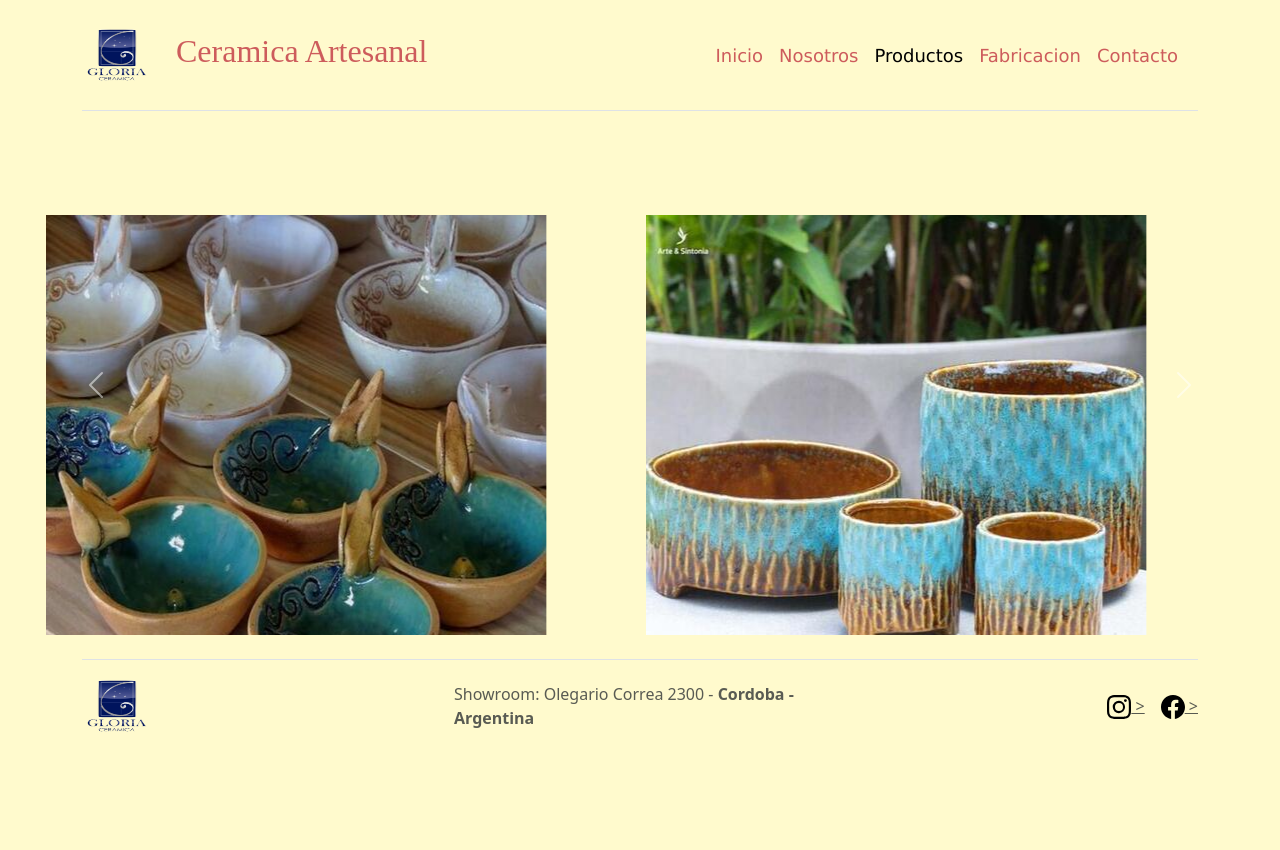
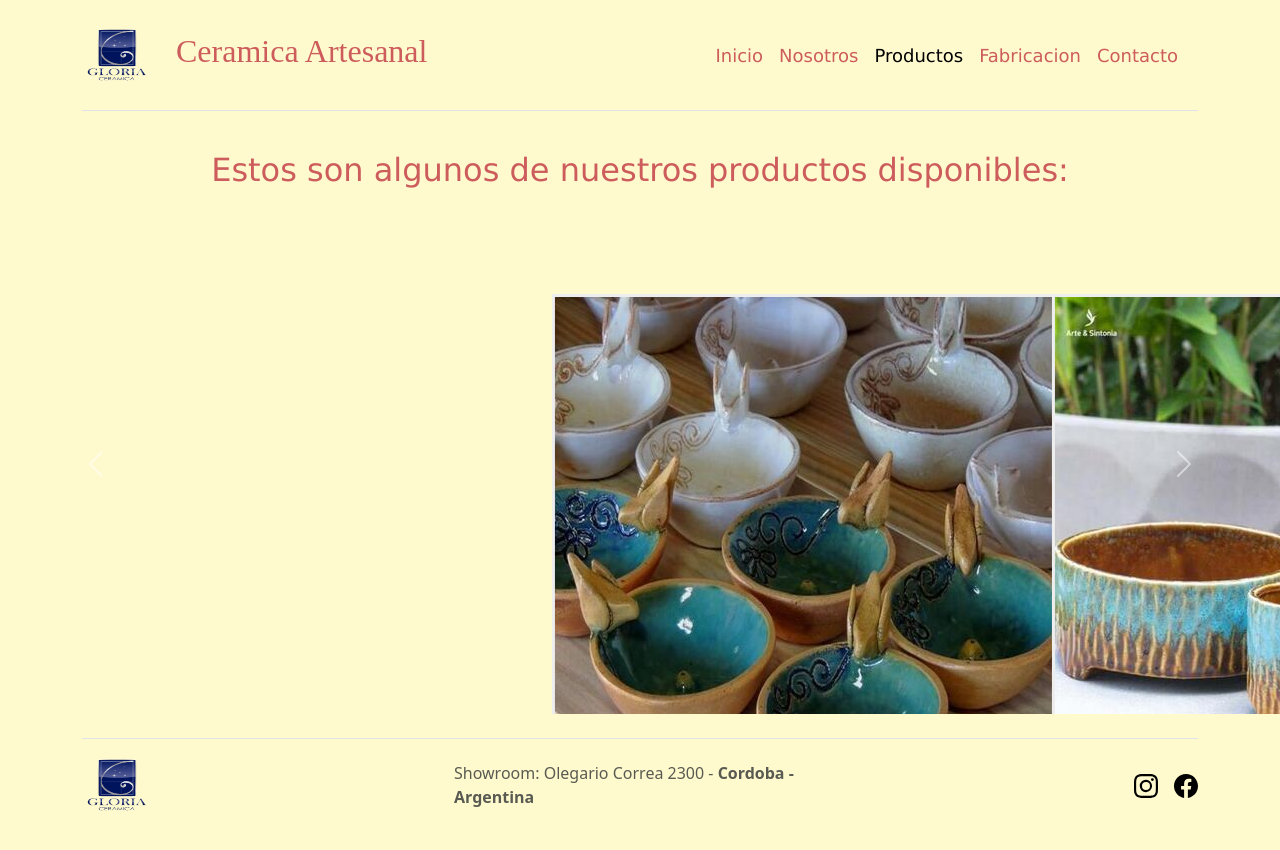
Before and after one commit to gecko2321/EntregaFinal-MorenoRicardo, a website: page html/productos.html in a window 1280 px wide. Before the commit the page ends 800 px from the top, so only its background shows below. Drawn offline with nearby package versions, Linux system fonts and the light colour scheme; a web font is replaced by a local one.

Commit message:
mas arreglos

```diff
--- a/html/productos.html
+++ b/html/productos.html
@@ -92,7 +92,7 @@
     </div>
 
     <!-- CUERPO -->
-
+<h1 class="titulo"> Estos son algunos de nuestros productos disponibles: </h1>
     <!-- CAROUSEL -->
 
     <div
@@ -110,7 +110,7 @@
         </div>
         <div class="carousel-item">
           <img
-            src="../img/Productos/frutera.jpg"
+            src="../img/Productos/tazas.jpg"
             class="d-block"
             alt="Ceramica2"
           />
@@ -214,7 +214,7 @@
               ><svg class="bi" width="24" height="24">
                 <use xlink:href="#instagram" />
               </svg>
-              ></a
+              </a
             >
           </li>
           <li class="ms-3">
@@ -225,7 +225,7 @@
               ><svg class="bi" width="24" height="24">
                 <use xlink:href="#facebook" />
               </svg>
-              ></a
+              </a
             >
           </li>
         </ul>
--- a/scss/_commons.scss
+++ b/scss/_commons.scss
@@ -31,9 +31,15 @@ body {
 }
 
 .carousel-item {
-  @include position(right, 5rem, 5rem, 8rem, 8rem);
-  max-height: 600px;
-  max-width: 600px;
+  @include position(center, 5rem, 5rem, 5rem, 5rem);
+  max-height: 500px;
+  max-width: 500px;
+  .d-block {
+    position: relative;
+   left: 100%;
+    border: solid;
+    border-style: outset;
+  }
 }
 
 .aniInicio {
--- a/scss/_nav.scss
+++ b/scss/_nav.scss
@@ -5,7 +5,7 @@
     font-size: $navFontSize;
     color: $navColor;
     &:hover {
-      color: red;
+      color: rgb(32, 213, 219);
     }
   }
 }
```
Also changed, not shown: html/fabricacion.html (+3 -3 lines), html/nosotros.html (+2 -2 lines), index.html (+3 -5 lines), css/style.css, img/Productos/frutera.jpg (deleted), img/Productos/tazas.jpg (added), 1 other file.
